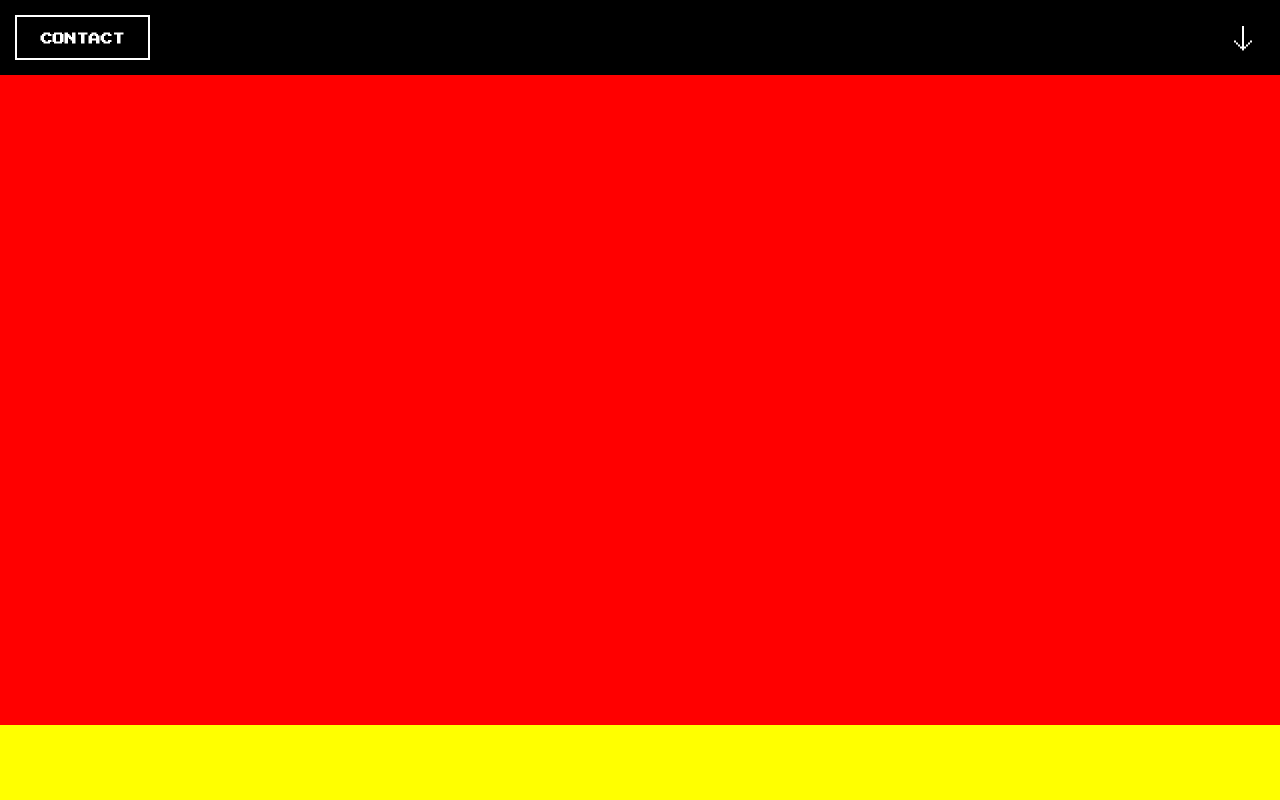
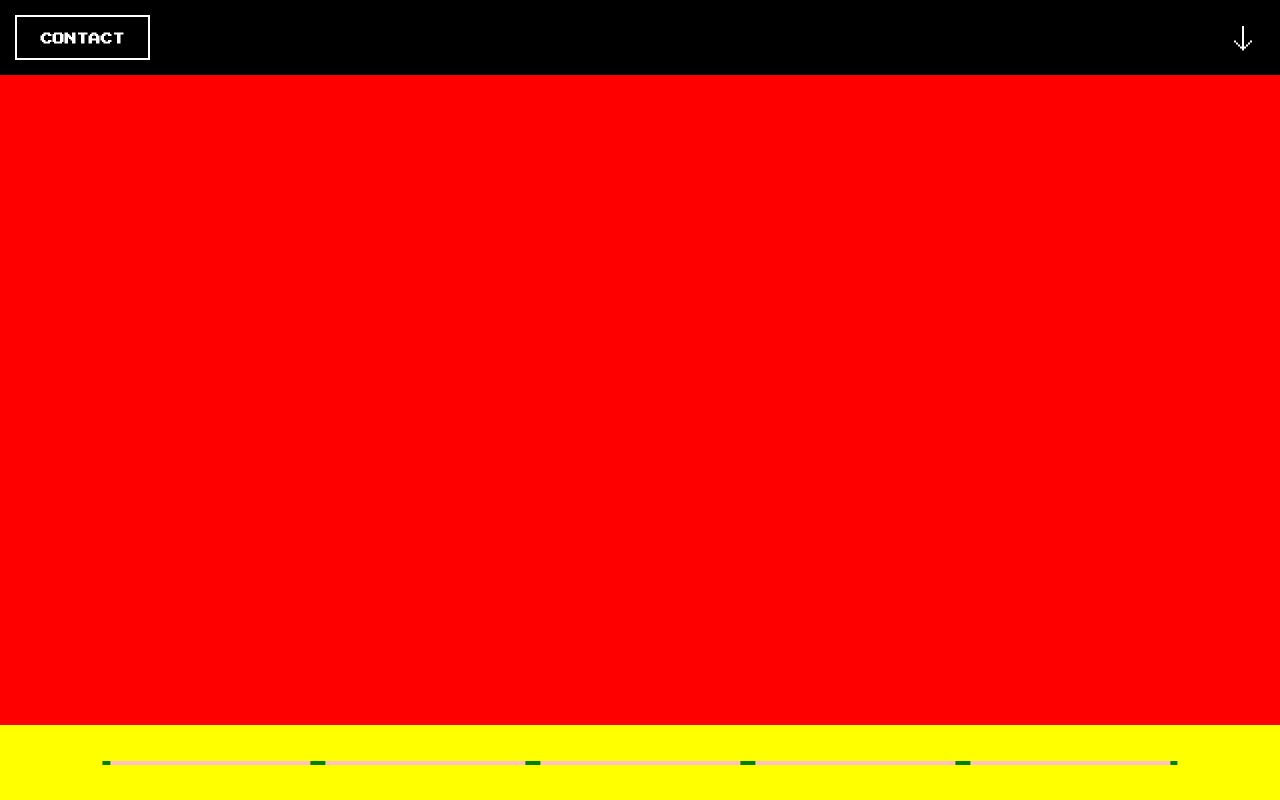
Before and after one commit to egomezsalasva/apollo30, a React (Create React App) app: page /projects/1 in a window 1280 px wide. Built offline with nearby package versions, Linux system fonts and the light colour scheme.

Commit message:
Progress Bar Structuring

```diff
--- a/src/components/innerProjects/ProgressBar.js
+++ b/src/components/innerProjects/ProgressBar.js
@@ -5,9 +5,13 @@ import styled from 'styled-components'
 //-Data
 import projectData from '../../data/projectsData'
 
+
+const numberOfSlides = projectData.nike.length
+
 //STYLES
 //-Variables
-
+const w30px = "8vw"
+const heightOfBar = "4px"
 //-Components
 const Container = styled.div`
   position: absolute;
@@ -16,25 +20,49 @@ const Container = styled.div`
   width: 100%;
   background: yellow;
 `
-const BarContainer = styled.div`
-  position: absolute;
+const AllBarsContainer = styled.div`
+  width: calc( 100% - ( ${w30px} * 2 ) );
+  height: ${heightOfBar};
+  position: relative;
   top: 50%;
-  transform: translateY(-50%);
-  height: 4px;
-  width: calc(100% - (w30px * 2) );
+  left: 50%;
+  transform: translate(-50%, -50%);
   background: green;
 `
+const BarContainer = styled.div`
+  position: relative;
+  top: calc( -15px + ${heightOfBar});
+  display: inline-block;
+  width: calc( ( 100% / ${numberOfSlides} ) - 15px);
+  height: 100%;
+  background: pink;
+  margin: 0 7.5px;
+`
 
-const numberOfSlides = projectData.nike.length
+
 
 
 //MAIN COMPONENT
 function ProgressBar() {
   return (
      <Container>
-       <BarContainer>
+       <AllBarsContainer>
+          <BarContainer>
 
-       </BarContainer>
+          </BarContainer>
+          <BarContainer>
+
+          </BarContainer>
+          <BarContainer>
+
+          </BarContainer>
+          <BarContainer>
+
+          </BarContainer>
+          <BarContainer>
+
+          </BarContainer>
+       </AllBarsContainer>
      </Container>
   )
 }
```
